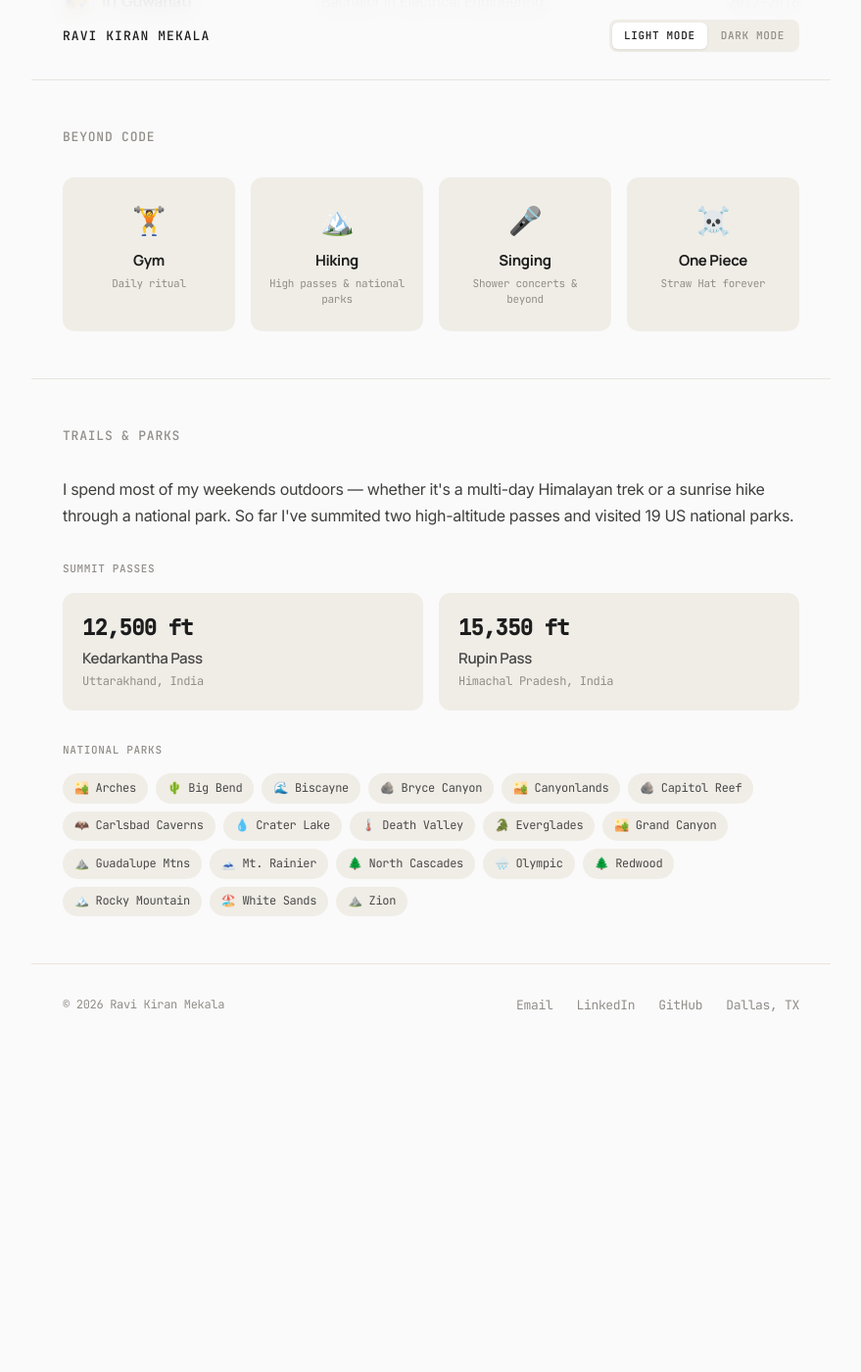
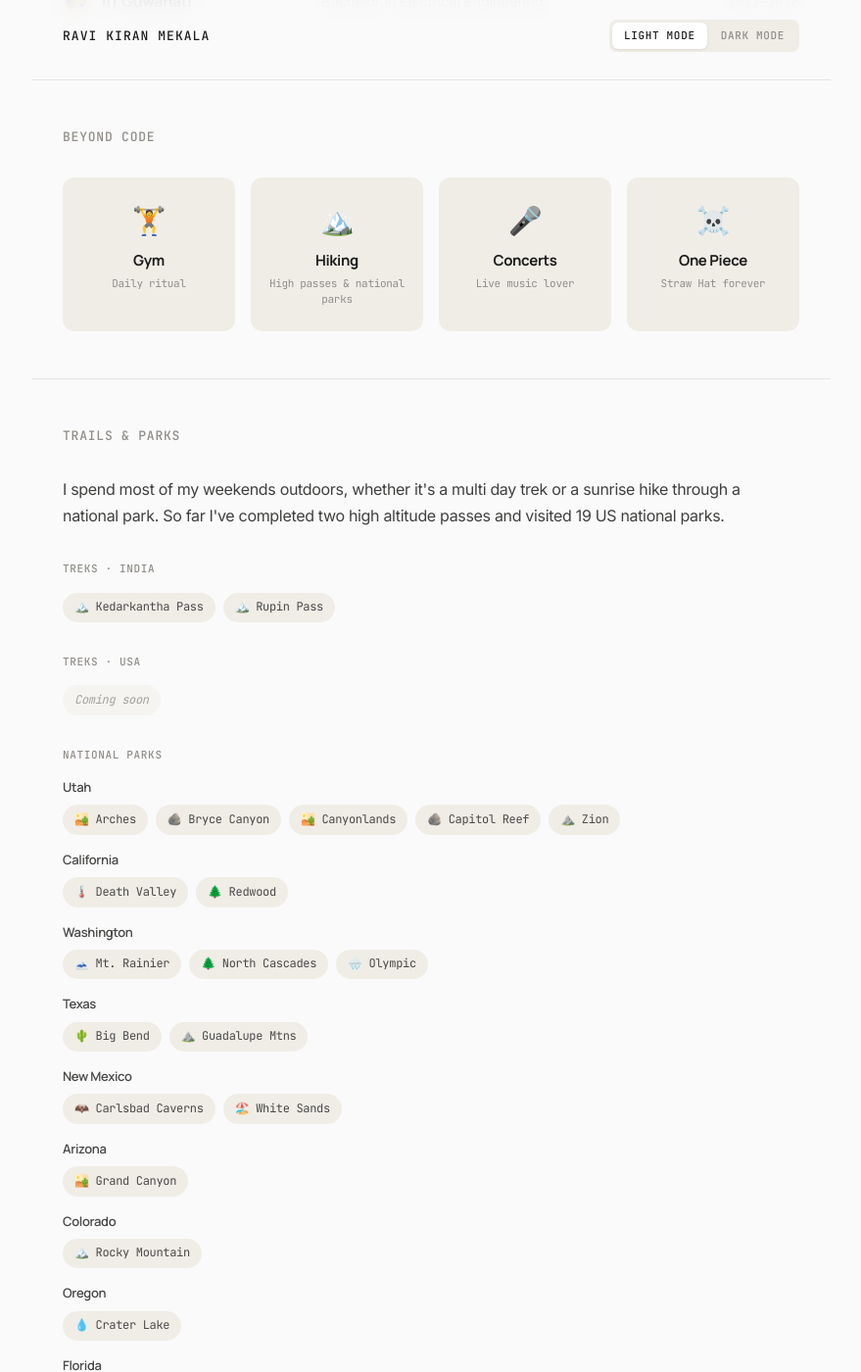
Before and after one commit to ravikiran-mekala/ravikiran-mekala.github.io, a Jekyll site: the page built from index.html, in a window 1280 px wide and 1400 px high, scrolled down 1232 px. Shown: the whole window at 98% size, without its empty margins (200-1079 px from the left). Built offline with Jekyll 4.4.1, drawn with Linux system fonts in a browser that asks for light colours; before the commit the page ends 2300 px from its top, so only the background shows below that; some of the changed text lies outside the part shown.

Commit message:
Refine personal sections: concerts, treks by country, parks by state
- Change Singing to Concerts
- Replace summit pass cards with simple trek badges under India/USA sections
- USA treks shows 'Coming soon'
- Categorize national parks by state (Utah, California, Washington, etc.)
- Simplify intro text: remove hyphens, say trek/hike instead of Himalayan
- Remove unused trek-card CSS

Co-Authored-By: Claude Opus 4.6 (1M context) <noreply@anthropic.com>

```diff
--- a/assets/css/style.css
+++ b/assets/css/style.css
@@ -362,51 +362,23 @@ img { max-width: 100%; display: block; }
   transition: color 0.3s ease;
 }
 
-.treks-row {
-  display: grid;
-  grid-template-columns: 1fr 1fr;
-  gap: 1rem;
-  margin-bottom: 2rem;
-}
-
-.trek-card {
-  display: flex;
-  flex-direction: column;
-  padding: 1.25rem;
-  background: var(--bg-surface);
-  border-radius: 12px;
-  transition: background 0.2s, transform 0.2s;
-}
-
-.trek-card:hover {
-  background: var(--bg-surface-hover);
-  transform: translateY(-2px);
-}
-
-.trek-elevation {
-  font-family: var(--font-mono);
-  font-size: 22px;
-  font-weight: 700;
-  color: var(--text-primary);
-  letter-spacing: -0.03em;
-  margin-bottom: 0.25rem;
+.parks-state-label {
+  font-family: var(--font-heading);
+  font-size: 13px;
+  font-weight: 600;
+  color: var(--text-secondary);
+  margin-top: 1rem;
+  margin-bottom: 0.5rem;
   transition: color 0.3s ease;
 }
 
-.trek-name {
-  font-family: var(--font-heading);
-  font-size: 15px;
-  font-weight: 600;
-  color: var(--text-secondary);
-  transition: color 0.3s ease;
+.parks-state-label:first-of-type {
+  margin-top: 0;
 }
 
-.trek-location {
-  font-family: var(--font-mono);
-  font-size: 12px;
-  color: var(--text-muted);
-  margin-top: 0.25rem;
-  transition: color 0.3s ease;
+.park-badge-muted {
+  opacity: 0.5;
+  font-style: italic;
 }
 
 .parks-grid {
@@ -548,10 +520,6 @@ img { max-width: 100%; display: block; }
     grid-template-columns: repeat(2, 1fr);
   }
 
-  .treks-row {
-    grid-template-columns: 1fr;
-  }
-
   .site-footer {
     padding: 2rem 1.25rem;
   }
--- a/index.html
+++ b/index.html
@@ -86,8 +86,8 @@ layout: default
     </div>
     <div class="interest-card">
       <span class="interest-emoji">🎤</span>
-      <span class="interest-name">Singing</span>
-      <span class="interest-detail">Shower concerts & beyond</span>
+      <span class="interest-name">Concerts</span>
+      <span class="interest-detail">Live music lover</span>
     </div>
     <div class="interest-card">
       <span class="interest-emoji">☠️</span>
@@ -100,43 +100,74 @@ layout: default
 <!-- Trails & Parks -->
 <section class="section">
   <h2 class="section-label">TRAILS & PARKS</h2>
-  <p class="section-intro">I spend most of my weekends outdoors — whether it's a multi-day Himalayan trek or a sunrise hike through a national park. So far I've summited two high-altitude passes and visited 19 US national parks.</p>
+  <p class="section-intro">I spend most of my weekends outdoors, whether it's a multi day trek or a sunrise hike through a national park. So far I've completed two high altitude passes and visited 19 US national parks.</p>
 
-  <h3 class="subsection-label">SUMMIT PASSES</h3>
-  <div class="treks-row">
-    <div class="trek-card">
-      <span class="trek-elevation">12,500 ft</span>
-      <span class="trek-name">Kedarkantha Pass</span>
-      <span class="trek-location">Uttarakhand, India</span>
-    </div>
-    <div class="trek-card">
-      <span class="trek-elevation">15,350 ft</span>
-      <span class="trek-name">Rupin Pass</span>
-      <span class="trek-location">Himachal Pradesh, India</span>
-    </div>
+  <h3 class="subsection-label">TREKS · INDIA</h3>
+  <div class="parks-grid">
+    <span class="park-badge">🏔️ Kedarkantha Pass</span>
+    <span class="park-badge">🏔️ Rupin Pass</span>
   </div>
 
-  <h3 class="subsection-label">NATIONAL PARKS</h3>
+  <h3 class="subsection-label" style="margin-top: 2rem;">TREKS · USA</h3>
   <div class="parks-grid">
-    <span class="park-badge" title="Arches National Park">🏜️ Arches</span>
-    <span class="park-badge" title="Big Bend National Park">🌵 Big Bend</span>
-    <span class="park-badge" title="Biscayne National Park">🌊 Biscayne</span>
-    <span class="park-badge" title="Bryce Canyon National Park">🪨 Bryce Canyon</span>
-    <span class="park-badge" title="Canyonlands National Park">🏜️ Canyonlands</span>
-    <span class="park-badge" title="Capitol Reef National Park">🪨 Capitol Reef</span>
-    <span class="park-badge" title="Carlsbad Caverns National Park">🦇 Carlsbad Caverns</span>
-    <span class="park-badge" title="Crater Lake National Park">💧 Crater Lake</span>
-    <span class="park-badge" title="Death Valley National Park">🌡️ Death Valley</span>
-    <span class="park-badge" title="Everglades National Park">🐊 Everglades</span>
-    <span class="park-badge" title="Grand Canyon National Park">🏜️ Grand Canyon</span>
-    <span class="park-badge" title="Guadalupe Mountains National Park">⛰️ Guadalupe Mtns</span>
-    <span class="park-badge" title="Mount Rainier National Park">🗻 Mt. Rainier</span>
-    <span class="park-badge" title="North Cascades National Park">🌲 North Cascades</span>
-    <span class="park-badge" title="Olympic National Park">🌧️ Olympic</span>
-    <span class="park-badge" title="Redwood National Park">🌲 Redwood</span>
-    <span class="park-badge" title="Rocky Mountain National Park">🏔️ Rocky Mountain</span>
-    <span class="park-badge" title="White Sands National Park">🏖️ White Sands</span>
-    <span class="park-badge" title="Zion National Park">⛰️ Zion</span>
+    <span class="park-badge park-badge-muted">Coming soon</span>
+  </div>
+
+  <h3 class="subsection-label" style="margin-top: 2rem;">NATIONAL PARKS</h3>
+
+  <h4 class="parks-state-label">Utah</h4>
+  <div class="parks-grid">
+    <span class="park-badge">🏜️ Arches</span>
+    <span class="park-badge">🪨 Bryce Canyon</span>
+    <span class="park-badge">🏜️ Canyonlands</span>
+    <span class="park-badge">🪨 Capitol Reef</span>
+    <span class="park-badge">⛰️ Zion</span>
+  </div>
+
+  <h4 class="parks-state-label">California</h4>
+  <div class="parks-grid">
+    <span class="park-badge">🌡️ Death Valley</span>
+    <span class="park-badge">🌲 Redwood</span>
+  </div>
+
+  <h4 class="parks-state-label">Washington</h4>
+  <div class="parks-grid">
+    <span class="park-badge">🗻 Mt. Rainier</span>
+    <span class="park-badge">🌲 North Cascades</span>
+    <span class="park-badge">🌧️ Olympic</span>
+  </div>
+
+  <h4 class="parks-state-label">Texas</h4>
+  <div class="parks-grid">
+    <span class="park-badge">🌵 Big Bend</span>
+    <span class="park-badge">⛰️ Guadalupe Mtns</span>
+  </div>
+
+  <h4 class="parks-state-label">New Mexico</h4>
+  <div class="parks-grid">
+    <span class="park-badge">🦇 Carlsbad Caverns</span>
+    <span class="park-badge">🏖️ White Sands</span>
+  </div>
+
+  <h4 class="parks-state-label">Arizona</h4>
+  <div class="parks-grid">
+    <span class="park-badge">🏜️ Grand Canyon</span>
+  </div>
+
+  <h4 class="parks-state-label">Colorado</h4>
+  <div class="parks-grid">
+    <span class="park-badge">🏔️ Rocky Mountain</span>
+  </div>
+
+  <h4 class="parks-state-label">Oregon</h4>
+  <div class="parks-grid">
+    <span class="park-badge">💧 Crater Lake</span>
+  </div>
+
+  <h4 class="parks-state-label">Florida</h4>
+  <div class="parks-grid">
+    <span class="park-badge">🐊 Everglades</span>
+    <span class="park-badge">🌊 Biscayne</span>
   </div>
 </section>
 
```
